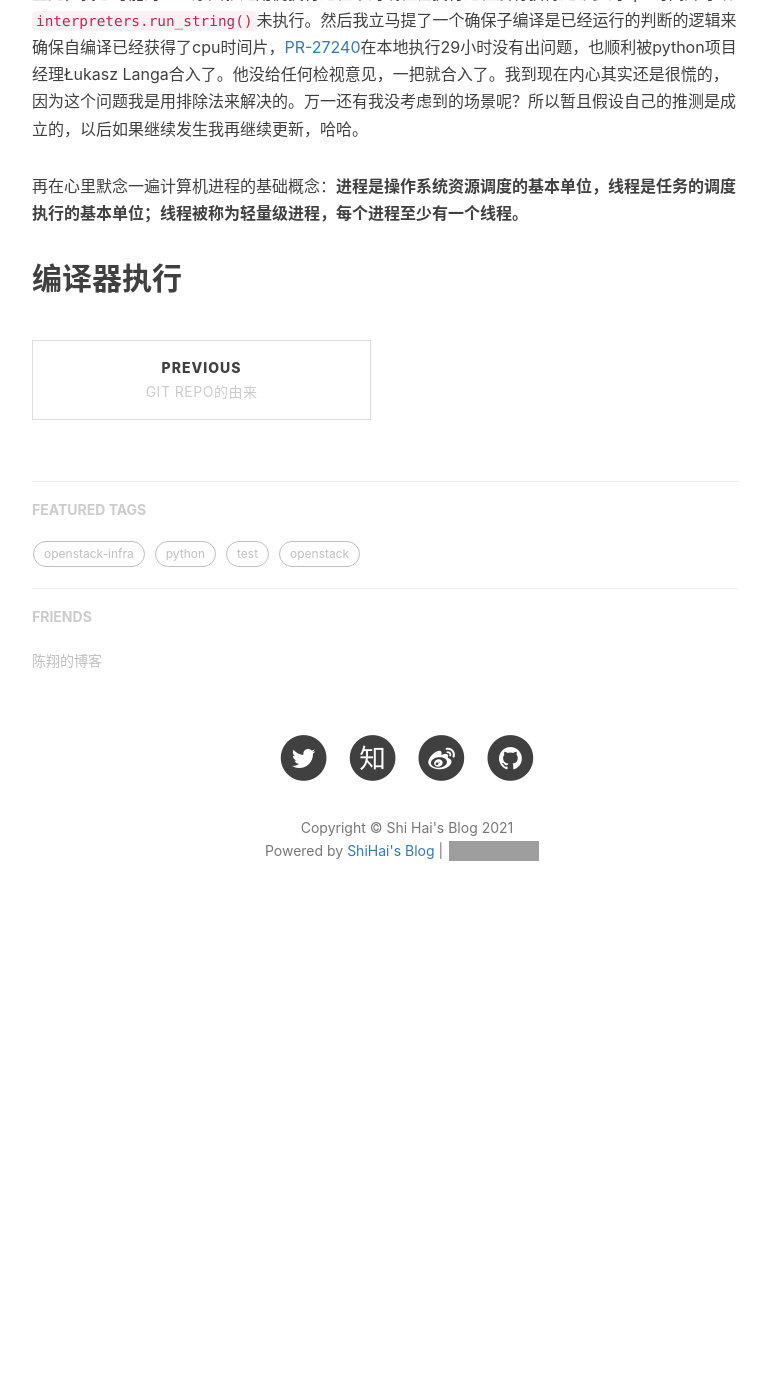
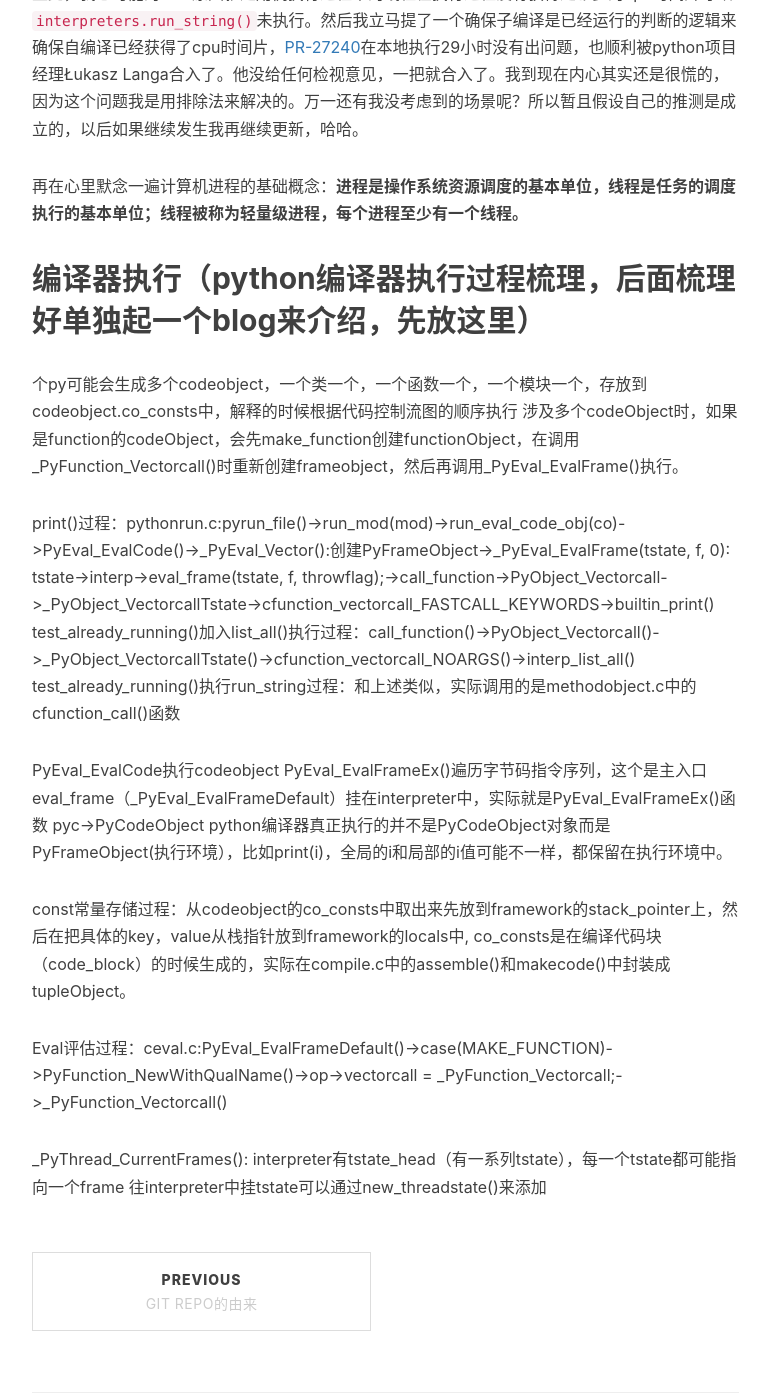
Before and after one commit to shihai1991/shihai1991.github.io, a Jekyll site: the page built from _posts/2021-08-22-python子编译器资源竞争问题.md, in a window 1280 px wide and 1400 px high, scrolled down 4586 px. Shown: the whole window, without its empty margins (233-1003 px from the left). Built offline with Jekyll 4.4.1, drawn with Linux system fonts in a browser that asks for light colours; nearby versions of some CDN libraries; comment, search, counter and statistics services are not loaded; before the commit the page ends 5541 px from its top, so only the background shows below that; grey boxes are pictures that could not be loaded.

Commit message:
Update 2021-08-22-python子编译器资源竞争问题.md

```diff
--- a/_posts/2021-08-22-python子编译器资源竞争问题.md
+++ b/_posts/2021-08-22-python子编译器资源竞争问题.md
@@ -151,4 +151,23 @@ FAIL
 
 再在心里默念一遍计算机进程的基础概念：**进程是操作系统资源调度的基本单位，线程是任务的调度执行的基本单位；线程被称为轻量级进程，每个进程至少有一个线程。**
 
-## 编译器执行
+## 编译器执行（python编译器执行过程梳理，后面梳理好单独起一个blog来介绍，先放这里）
+个py可能会生成多个codeobject，一个类一个，一个函数一个，一个模块一个，存放到codeobject.co_consts中，解释的时候根据代码控制流图的顺序执行
+涉及多个codeObject时，如果是function的codeObject，会先make_function创建functionObject，在调用_PyFunction_Vectorcall()时重新创建frameobject，然后再调用_PyEval_EvalFrame()执行。
+
+print()过程：pythonrun.c:pyrun_file()->run_mod(mod)->run_eval_code_obj(co)->PyEval_EvalCode()->_PyEval_Vector():创建PyFrameObject->_PyEval_EvalFrame(tstate, f, 0): tstate->interp->eval_frame(tstate, f, throwflag);->call_function->PyObject_Vectorcall->_PyObject_VectorcallTstate->cfunction_vectorcall_FASTCALL_KEYWORDS->builtin_print()
+test_already_running()加入list_all()执行过程：call_function()->PyObject_Vectorcall()->_PyObject_VectorcallTstate()->cfunction_vectorcall_NOARGS()->interp_list_all()
+test_already_running()执行run_string过程：和上述类似，实际调用的是methodobject.c中的cfunction_call()函数
+
+PyEval_EvalCode执行codeobject
+PyEval_EvalFrameEx()遍历字节码指令序列，这个是主入口
+eval_frame（_PyEval_EvalFrameDefault）挂在interpreter中，实际就是PyEval_EvalFrameEx()函数
+pyc->PyCodeObject
+python编译器真正执行的并不是PyCodeObject对象而是PyFrameObject(执行环境），比如print(i)，全局的i和局部的i值可能不一样，都保留在执行环境中。
+
+const常量存储过程：从codeobject的co_consts中取出来先放到framework的stack_pointer上，然后在把具体的key，value从栈指针放到framework的locals中, co_consts是在编译代码块（code_block）的时候生成的，实际在compile.c中的assemble()和makecode()中封装成tupleObject。
+
+Eval评估过程：ceval.c:PyEval_EvalFrameDefault()->case(MAKE_FUNCTION)->PyFunction_NewWithQualName()->op->vectorcall = _PyFunction_Vectorcall;->_PyFunction_Vectorcall()
+
+_PyThread_CurrentFrames(): interpreter有tstate_head（有一系列tstate），每一个tstate都可能指向一个frame
+往interpreter中挂tstate可以通过new_threadstate()来添加
```
